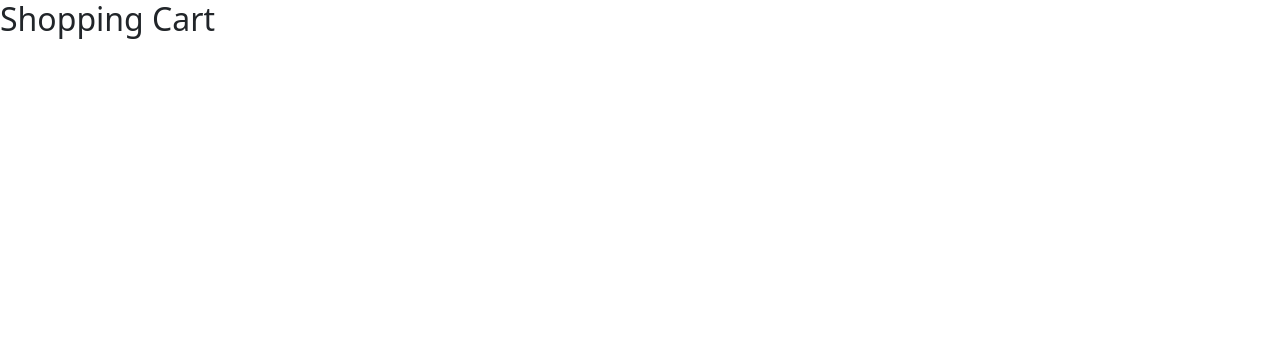
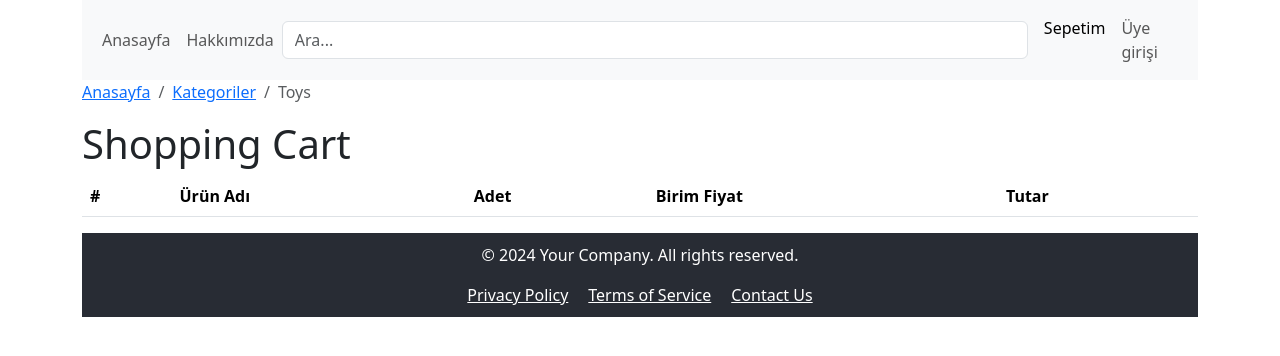
Before and after one commit to AKamci/EcommerceReactApp, a React (Vite) app: page /cart in a window 1280 px wide. Shown: the top 356 px of the page. Built offline with nearby package versions, Linux system fonts and the light colour scheme.

Commit message:
Page settings are updated. CartPage is updated.

```diff
--- a/src/components/left-nav/CategoryList.tsx
+++ b/src/components/left-nav/CategoryList.tsx
@@ -5,11 +5,14 @@ import { CategoryDto } from '../../infrastructure/dtos/CategoryDto';
 import Endpoints from '../../infrastructure/helpers/api-endpoints';
 import Spinner from '../shared/Spinner';
 
-const CategoryList = (props: { setCategory: React.Dispatch<React.SetStateAction<number | null>> }) => {
+const CategoryList = (props: {
+	setCategory?: React.Dispatch<React.SetStateAction<number | null>>;
+	activeCategory?: number;
+}) => {
 	console.log('CategoryList is rendered.');
 	const [categories, setCategories] = useState<Result<Array<CategoryDto>>>();
 	const [showSpinner, setShowSpinner] = useState(false);
-	const [activeButton, setActiveButton] = useState<number | null>(null); // Aktif buton durumunu takip etmek için state
+	const [activeButton, setActiveButton] = useState<number | null | undefined>(props.activeCategory); // Aktif buton durumunu takip etmek için state
 
 	useEffect(() => {
 		loadCategories();
@@ -29,27 +32,22 @@ const CategoryList = (props: { setCategory: React.Dispatch<React.SetStateAction<
 	};
 
 	const handleClick = (itemId: number | null) => {
-		setActiveButton(prevActiveButton => (prevActiveButton === itemId ? null : itemId));
+		setActiveButton((prevActiveButton) => (prevActiveButton === itemId ? null : itemId));
 	};
 
 	return (
+		<aside>
+			<h3>Kategoriler</h3>
 			<div className='list-group'>
-			{showSpinner && <Spinner color='danger' />}
+				{showSpinner && <Spinner color='primary' />}
 				<a
 					href={'/kategoriler/'}
 					onClick={(e) => {
 						e.preventDefault();
-					props.setCategory(null);
+						if (props.setCategory) props.setCategory(null);
 						handleClick(null);
 					}}
-				className={`list-group-item list-group-item-action ${
-					activeButton === null ? 'active' : ''
-				}`}
-				style={{
-					backgroundColor: activeButton === null ? 'blue' : 'initial',
-					color: activeButton === null ? 'white' : 'initial'
-				}}
-			>
+					className={`list-group-item list-group-item-action ${activeButton === (null || undefined) ? 'active' : ''}`}>
 					Tümü
 				</a>
 				{categories?.value.map((item) => (
@@ -58,21 +56,15 @@ const CategoryList = (props: { setCategory: React.Dispatch<React.SetStateAction<
 						href={'/kategoriler/' + item.id}
 						onClick={(e) => {
 							e.preventDefault();
-						props.setCategory(item.id);
+							if (props.setCategory) props.setCategory(item.id);
 							handleClick(item.id);
 						}}
-					className={`list-group-item list-group-item-action ${
-						activeButton === item.id ? 'active' : ''
-					}`}
-					style={{
-						backgroundColor: activeButton === item.id ? 'blue' : 'initial',
-						color: activeButton === item.id ? 'white' : 'initial'
-					}}
-				>
+						className={`list-group-item list-group-item-action ${activeButton === item.id ? 'active' : ''}`}>
 						{item.name}
 					</a>
 				))}
 			</div>
+		</aside>
 	);
 };
 
--- a/src/components/pages/AboutUs.tsx
+++ b/src/components/pages/AboutUsPage.tsx
@@ -3,7 +3,7 @@ import Navbar from '../shared/Navbar';
 import BreadCrumb from '../shared/BreadCrumb';
 import Footer from '../shared/Footer';
 
-const AboutUs = () => {
+const AboutUsPage = () => {
 	return (
 		<Page>
 			<Page.Header>
@@ -12,8 +12,7 @@ const AboutUs = () => {
 			<Page.BreadCrumb>
 				<BreadCrumb />
 			</Page.BreadCrumb>
-			<Page.Aside>Sol menü</Page.Aside>
-			<Page.Main>
+			<Page.Main fullPage>
 				<h1>About Us</h1>
 				<p>
 					Lorem Ipsum is simply dummy text of the printing and typesetting industry. Lorem Ipsum has been the industry's
@@ -31,4 +30,4 @@ const AboutUs = () => {
 	);
 };
 
-export default AboutUs;
+export default AboutUsPage;
--- /dev/null
+++ b/src/components/pages/CartPage.tsx
@@ -0,0 +1,59 @@
+import { ProductDto } from '../../infrastructure/dtos/ProductDto';
+import Page from '../shared/Page';
+import Navbar from '../shared/Navbar';
+import BreadCrumb from '../shared/BreadCrumb';
+import Footer from '../shared/Footer';
+
+const CartPage = () => {
+	// cart as state variable.
+	console.log('Cart is rendered.');
+	console.log(cart);
+
+	return (
+		<Page>
+			<Page.Header>
+				<Navbar />
+			</Page.Header>
+			<Page.BreadCrumb>
+				<BreadCrumb />
+			</Page.BreadCrumb>
+			<Page.Main fullPage>
+				<h1>Shopping Cart</h1>
+				<table className='table table-hover'>
+					<thead>
+						<tr>
+							<th scope='col'>#</th>
+							<th scope='col'>Ürün Adı</th>
+							<th scope='col'>Adet</th>
+							<th scope='col'>Birim Fiyat</th>
+							<th scope='col'>Tutar</th>
+						</tr>
+					</thead>
+					<tbody>
+						{cart.map((item, index) => (
+							<tr>
+								<th scope='row'>{index + 1}</th>
+								<td>{item.name}</td>
+								<td>1</td>
+								<td>{item.price}</td>
+								<td>{item.price}</td>
+							</tr>
+						))}
+					</tbody>
+				</table>
+			</Page.Main>
+			<Page.Footer>
+				<Footer />
+			</Page.Footer>
+		</Page>
+	);
+};
+
+// state variable
+const cart: ProductDto[] = [];
+export function addToCart(product: ProductDto): void {
+	cart.push(product);
+	console.log('Ürün sepete eklendi:', product);
+}
+
+export default CartPage;
--- a/src/components/pages/HomePage.tsx
+++ b/src/components/pages/HomePage.tsx
@@ -9,7 +9,6 @@ import { useState } from 'react';
 const HomePage = () => {
 	const [activeCategory, setActiveCategory] = useState<number | null>(null);
 	console.log('Homepage is rendered.');
-	console.log('activeCategory :>> ', activeCategory);
 	return (
 		<Page>
 			<Page.Header>
--- /dev/null
+++ b/src/components/pages/ProductPage.tsx
@@ -0,0 +1,55 @@
+import Page from '../shared/Page';
+import Navbar from '../shared/Navbar';
+import BreadCrumb from '../shared/BreadCrumb';
+import CategoryList from '../left-nav/CategoryList';
+import Footer from '../shared/Footer';
+import { useParams } from 'react-router-dom';
+import { useEffect, useState } from 'react';
+import axios from 'axios';
+import Endpoints from '../../infrastructure/helpers/api-endpoints';
+import { Result } from '../../infrastructure/shared/Result';
+import { ProductDto } from '../../infrastructure/dtos/ProductDto';
+const ProductPage = () => {
+	const [product, setProduct] = useState<Result<ProductDto>>();
+	const { id } = useParams();
+
+	useEffect(() => {
+		if (id != (null || undefined)) {
+			loadProduct();
+		}
+	}, [id]);
+
+	const loadProduct = () => {
+		axios
+			.get(Endpoints.Products.List + '/' + id)
+			.then((result) => {
+				if (result.status == 200) {
+					setProduct(result.data);
+				}
+				// Toats uyarısı eklenecek
+			})
+			.catch((reason) => {
+				console.log(reason);
+			});
+	};
+
+	return (
+		<Page>
+			<Page.Header>
+				<Navbar />
+			</Page.Header>
+			<Page.BreadCrumb>
+				<BreadCrumb />
+			</Page.BreadCrumb>
+			<Page.Aside>{product?.isSuccess && <CategoryList activeCategory={product?.value.categoryId} />}</Page.Aside>
+			<Page.Main>
+				<h1>{product?.value.name}</h1>
+			</Page.Main>
+			<Page.Footer>
+				<Footer />
+			</Page.Footer>
+		</Page>
+	);
+};
+
+export default ProductPage;
--- a/src/components/product/Product.tsx
+++ b/src/components/product/Product.tsx
@@ -1,7 +1,8 @@
 import { FontAwesomeIcon } from '@fortawesome/react-fontawesome';
 import { ProductDto } from '../../infrastructure/dtos/ProductDto';
 import { faLiraSign } from '@fortawesome/free-solid-svg-icons';
-import { addToCart } from '../shared/Cart';
+import { addToCart } from '../pages/CartPage';
+import { NavLink } from 'react-router-dom';
 
 const Product = (props: { product: ProductDto }) => {
 	console.log('Product is rendered.');
@@ -12,11 +13,13 @@ const Product = (props: { product: ProductDto }) => {
 	return (
 		<div className='col-4'>
 			<div className='card mb-2'>
+				<NavLink to={'/ürün/' + props.product.id}>
 					<img
 						src={'https://picsum.photos/200/200?random=' + props.product.id}
 						className='card-img-top'
 						alt={props.product.name}
 					/>
+				</NavLink>
 				<div className='card-body'>
 					<h5 className='card-title'>{props.product.name}</h5>
 					<h6 className='card-subtitle mb-2 text-body-secondary'>
@@ -32,8 +35,4 @@ const Product = (props: { product: ProductDto }) => {
 	);
 };
 
-
-
-
-
 export default Product;
--- a/src/components/shared/BreadCrumb.tsx
+++ b/src/components/shared/BreadCrumb.tsx
@@ -1,16 +1,20 @@
+import { NavLink } from 'react-router-dom';
+
 const BreadCrumb = () => {
 	console.log('BreadCrumb is rendered.');
 	return (
 		<nav aria-label='breadcrumb'>
 			<ol className='breadcrumb'>
 				<li className='breadcrumb-item'>
-					<a href='#'>Home</a>
+					<NavLink to='/' title='Anasayfa'>
+						Anasayfa
+					</NavLink>
 				</li>
 				<li className='breadcrumb-item'>
-					<a href='#'>Library</a>
+					<NavLink to='/kategoriler'>Kategoriler</NavLink>
 				</li>
 				<li className='breadcrumb-item active' aria-current='page'>
-					Data
+					Toys
 				</li>
 			</ol>
 		</nav>
--- a/src/components/shared/Cart.tsx
+++ /dev/null
@@ -1,30 +0,0 @@
-import { useState } from 'react';
-import { ProductDto } from '../../infrastructure/dtos/ProductDto';
-
-const Cart = () => {
-	// cart as state variable.
-	console.log('Cart is rendered.');
-	console.log(cart);
-
-	return (
-		<div>
-			<h2>Shopping Cart</h2>
-			<ul>
-				{cart.map((item) => (
-					<li key={item.id}>
-						{item.name} - ${item.price}
-					</li>
-				))}
-			</ul>
-		</div>
-	);
-};
-
-// state variable
-var cart: ProductDto[] = [];
-export function addToCart(product: ProductDto): void {
-	cart.push(product);
-	console.log('Ürün sepete eklendi:', product);
-}
-
-export default Cart;
--- a/src/components/shared/Page.tsx
+++ b/src/components/shared/Page.tsx
@@ -1,8 +1,9 @@
 import React from 'react';
 
-const Page = (props: { children?: React.ReactNode }) => {
+const Page = (props: { children?: React.ReactNode; fluid?: boolean }) => {
+	const container = props.fluid ? 'container-fluid' : 'container';
 	return (
-		<div className='container'>
+		<div className={container}>
 			<div className='row'>{props.children}</div>
 		</div>
 	);
@@ -17,7 +18,10 @@ Page.BreadCrumb = BreadCrumb;
 const Aside = (props: { children?: React.ReactNode }) => <div className='col-4'>{props.children}</div>;
 Page.Aside = Aside;
 
-const Main = (props: { children?: React.ReactNode }) => <div className='col-8'>{props.children}</div>;
+const Main = (props: { children?: React.ReactNode; fullPage?: boolean }) => {
+	const grid = props.fullPage ? '12' : '8';
+	return <div className={'col-' + grid}>{props.children}</div>;
+};
 Page.Main = Main;
 
 const Footer = (props: { children?: React.ReactNode }) => <div className='col-12'>{props.children}</div>;
--- a/src/infrastructure/Routers/Routers.tsx
+++ b/src/infrastructure/Routers/Routers.tsx
@@ -1,17 +1,18 @@
 import { BrowserRouter, Routes, Route } from 'react-router-dom';
 import HomePage from '../../components/pages/HomePage';
-import AboutUs from '../../components/pages/AboutUs';
-import Cart from '../../components/shared/Cart';
+import AboutUs from '../../components/pages/AboutUsPage';
+import CartPage from '../../components/pages/CartPage';
+import ProductPage from '../../components/pages/ProductPage';
 
 const Routers = () => {
 	console.log('Routers is rendered.');
-
 	return (
 		<BrowserRouter>
 			<Routes>
 				<Route path='/' element={<HomePage />} />
 				<Route path='/about' element={<AboutUs />} />
-				<Route path='/cart' element={<Cart />} />
+				<Route path='/cart' element={<CartPage />} />
+				<Route path='/ürün/:id' element={<ProductPage />} />
 			</Routes>
 		</BrowserRouter>
 	);
```
Lines whose indentation alone changed are shown as unchanged.
